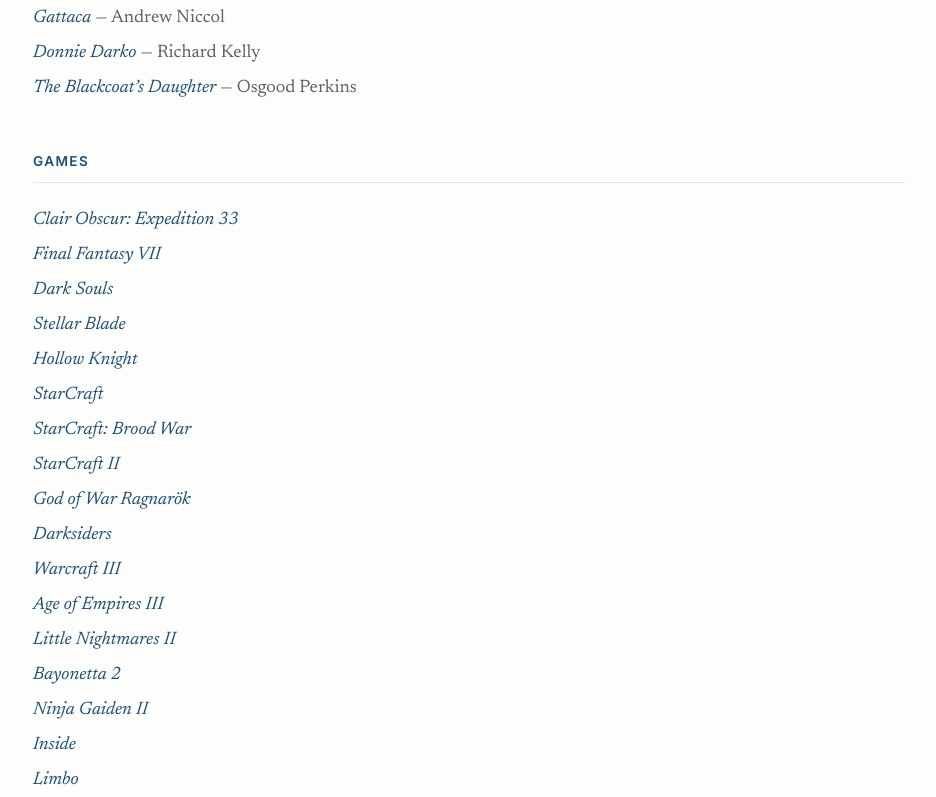
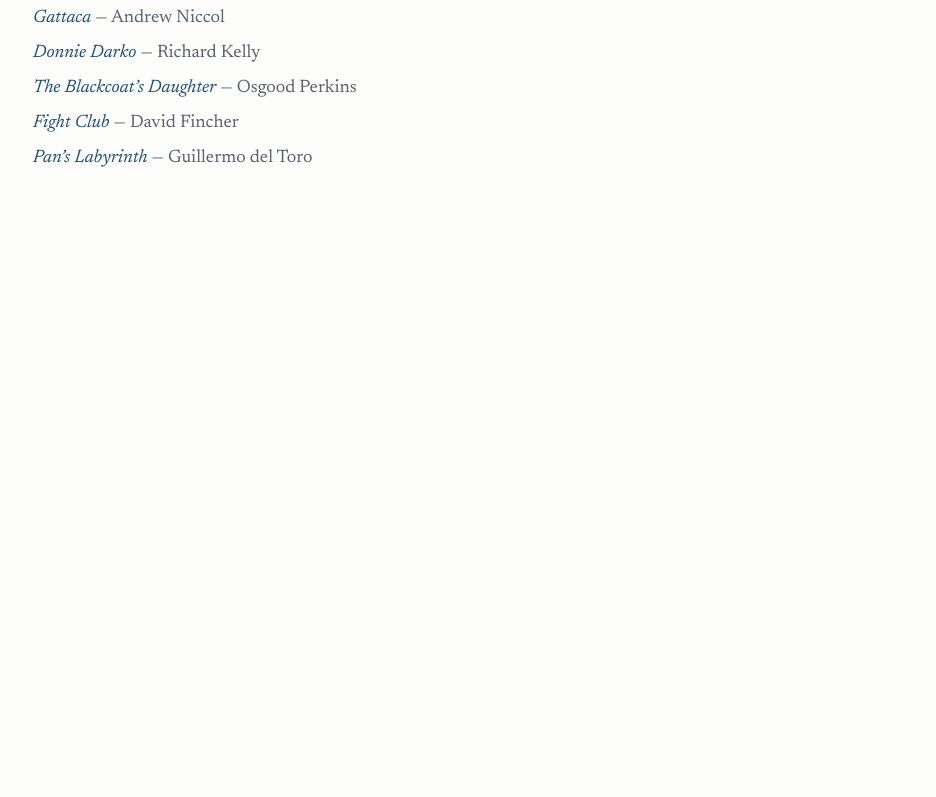
Before and after one commit to JuI3s/academic-website, a plain HTML site: page miscellany.html in a window 1280 px wide. Shown: the part 2917-3714 px from the top of the page, without its empty margins (171-1107 px from the left). After the commit the page ends 3169 px from the top, so only its background shows below. Drawn offline with Linux system fonts and the light colour scheme.

Commit message:
Comment out the later miscellany lists and the ko paragraphs.
Co-authored-by: Cursor <cursoragent@cursor.com>

```diff
--- a/miscellany.html
+++ b/miscellany.html
@@ -20,10 +20,12 @@
       <li><a href="#paintings">Paintings</a></li>
       <li><a href="#books">Books</a></li>
       <li><a href="#films">Films</a></li>
+      <!--
       <li><a href="#games">Games</a></li>
       <li><a href="#mathematics">Mathematics</a></li>
       <li><a href="#judo-throws">Judo throws</a></li>
       <li><a href="#food">Food I Make</a></li>
+      -->
     </ul>
   </nav>
   <main class="container">
@@ -117,8 +119,11 @@
         <li><cite><a href="https://en.wikipedia.org/wiki/Gattaca" target="_blank" rel="noopener">Gattaca</a></cite> <span class="misc-meta">&mdash; Andrew Niccol</span></li>
         <li><cite><a href="https://en.wikipedia.org/wiki/Donnie_Darko" target="_blank" rel="noopener">Donnie Darko</a></cite> <span class="misc-meta">&mdash; Richard Kelly</span></li>
         <li><cite><a href="https://en.wikipedia.org/wiki/The_Blackcoat%27s_Daughter" target="_blank" rel="noopener">The Blackcoat&rsquo;s Daughter</a></cite> <span class="misc-meta">&mdash; Osgood Perkins</span></li>
+        <li><cite><a href="https://en.wikipedia.org/wiki/Fight_Club" target="_blank" rel="noopener">Fight Club</a></cite> <span class="misc-meta">&mdash; David Fincher</span></li>
+        <li><cite><a href="https://en.wikipedia.org/wiki/Pan%27s_Labyrinth" target="_blank" rel="noopener">Pan&rsquo;s Labyrinth</a></cite> <span class="misc-meta">&mdash; Guillermo del Toro</span></li>
       </ul>
     </section>
+    <!--
     <section>
       <h2 id="games">Games</h2>
       <ul class="misc-list">
@@ -210,6 +215,7 @@
         <li><cite>White-Wine Poached Salmon</cite></li>
       </ul>
     </section>
+    -->
   </main>
   <script>
     const links = [...document.querySelectorAll(".post-toc a")];
```
Also changed, not shown: yondan.html (+2 -0 lines).
